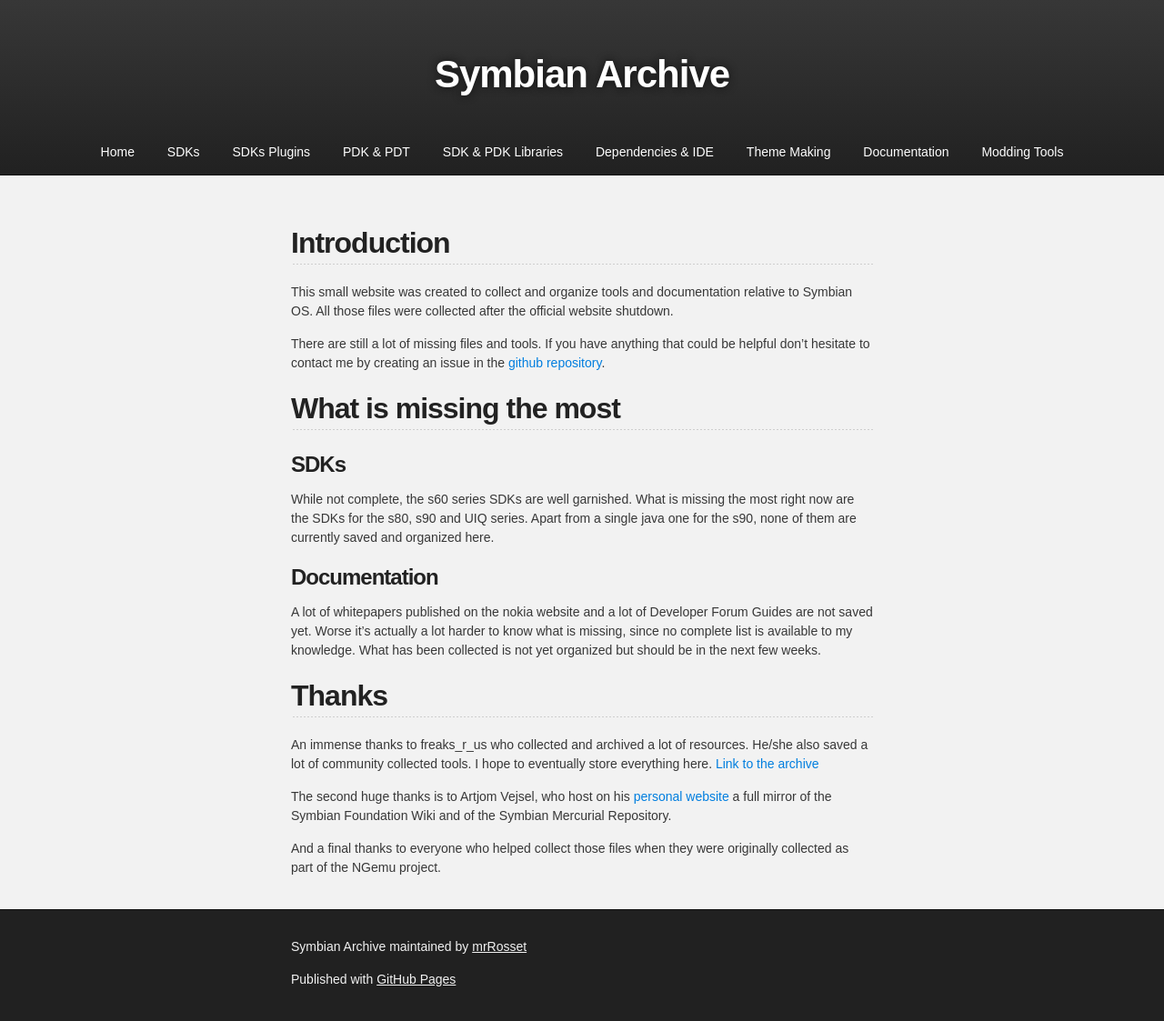
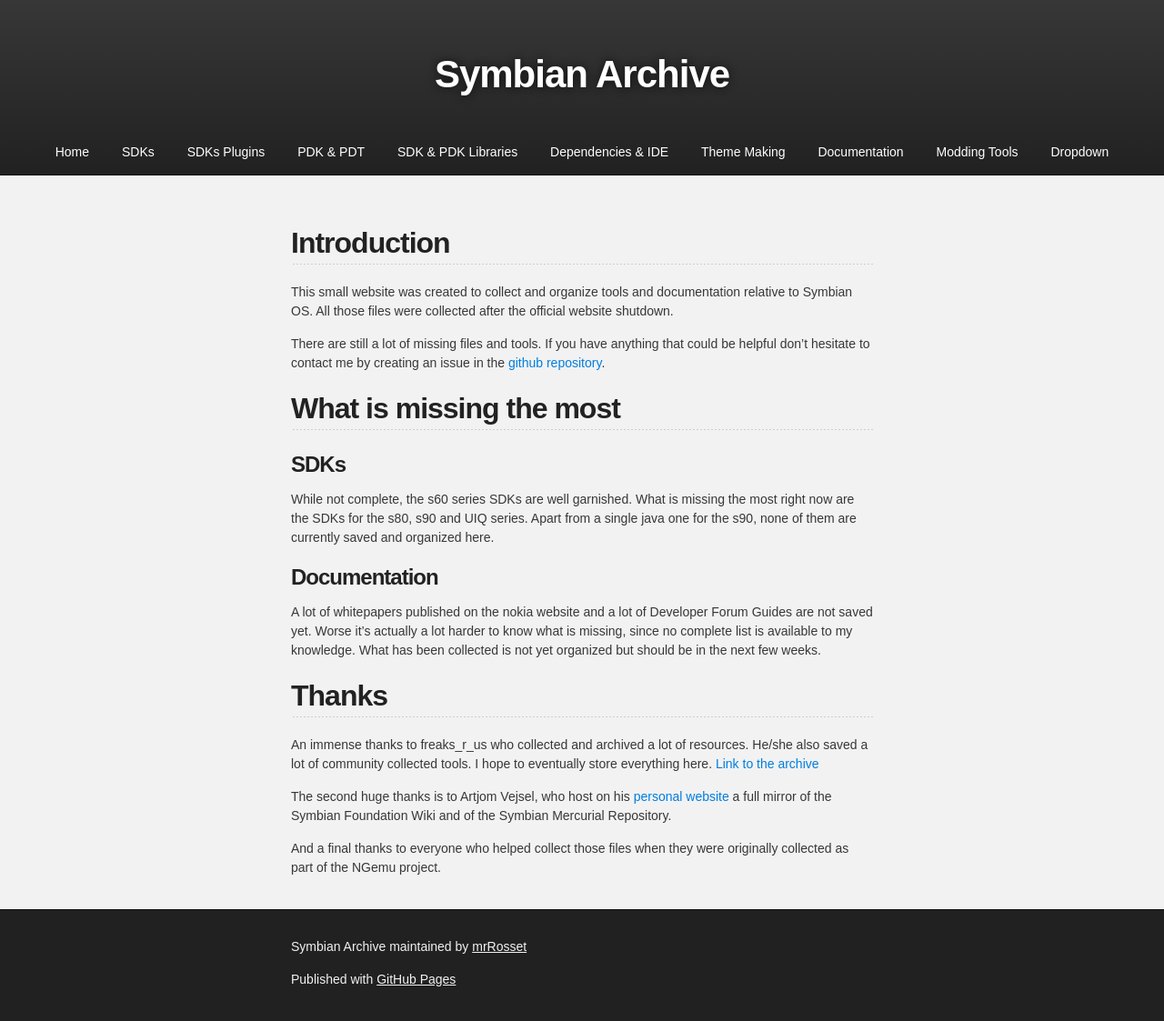
Before and after one commit to mrRosset/Symbian-Archive, a Jekyll site: the page built from index.md, in a window 1280 px wide. Shown: the whole page at 91% size. Built offline with Jekyll 4.4.1, drawn with Linux system fonts in a browser that asks for light colours; our own code applies the rules of GitHub Pages for plain Markdown files; the repository's description, which GitHub fills in, is left out.

Commit message:
try adding dropdown menu

```diff
--- a/_layouts/default.html
+++ b/_layouts/default.html
@@ -40,6 +40,14 @@
 			<li><a href="Themes.html">Theme Making</a></li>
 			<li><a href="Documentation.html">Documentation</a></li>
 			<li><a href="Tools.html">Modding Tools</a></li>
+			<li class="dropdown">
+				<a href="javascript:void(0)" class="dropbtn">Dropdown</a>
+				<div class="dropdown-content">
+				  <a href="#">Linkasdadsadasdasdasda 1</a>
+				  <a href="#">Link 2</a>
+				  <a href="#">Link 3</a>
+				</div>
+            </li>
 		  </ul>
         </header>
     </div>
```
